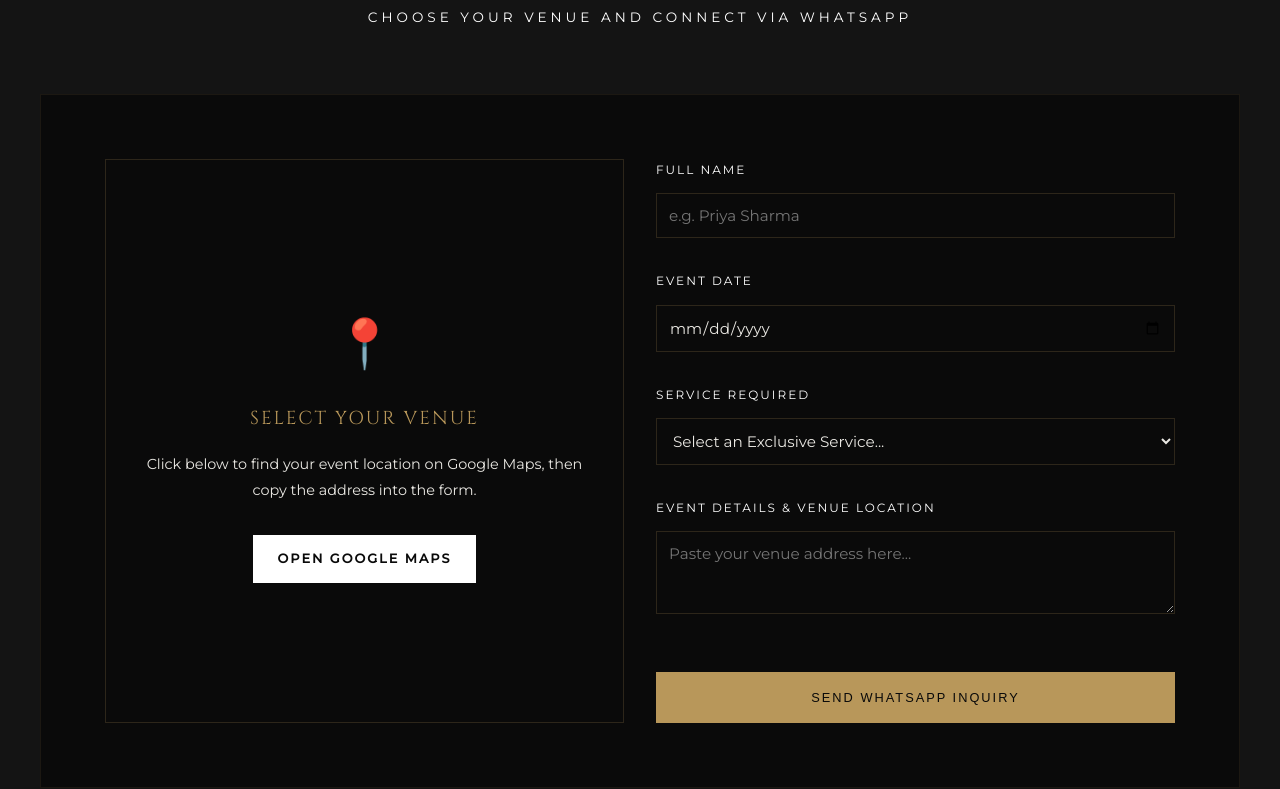
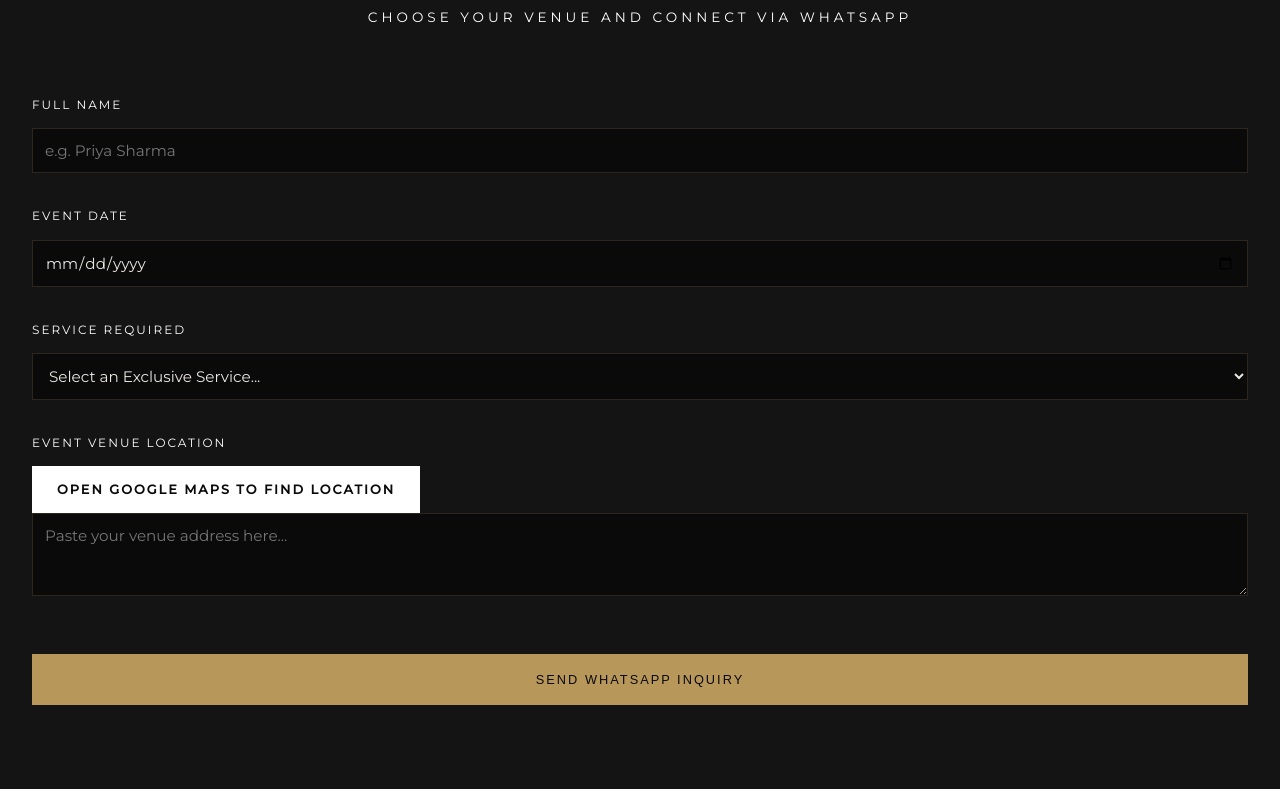
Before and after one commit to mahadev2601/cosmetics, a plain HTML site: page index.html in a window 1280 px wide. Shown: the part 4871-5660 px from the top of the page. Drawn offline with Linux system fonts and the light colour scheme; a web font is replaced by a local one.

Commit message:
Update index.html

```diff
--- a/index.html
+++ b/index.html
@@ -144,18 +144,9 @@
     <h2 class="section-title">Inquire Now</h2>
     <p class="section-subtitle">Choose your venue and connect via WhatsApp</p>
 
-    <div class="form-and-map-container">
-        <div class="map-container-link">
-            <div class="map-placeholder">
-                <span class="icon">📍</span>
-                <h3>Select Your Venue</h3>
-                <p>Click below to find your event location on Google Maps, then copy the address into the form.</p>
-                <a href="https://www.google.com/maps" target="_blank" class="btn-map-link">Open Google Maps</a>
-            </div>
-        </div>
-
-        <div class="form-container">
-            <form id="booking-form">
+    <div class="form-container-full">
+        <form id="booking-form">
+            <div class="form-grid">
                 <div class="form-group">
                     <label for="name">Full Name</label>
                     <input type="text" id="name" required placeholder="e.g. Priya Sharma">
@@ -175,12 +166,13 @@
                     </select>
                 </div>
                 <div class="form-group full-width">
-                    <label for="message">Event Details & Venue Location</label>
+                    <label for="venue">Event Venue Location</label>
+                    <a href="https://www.google.com/maps" target="_blank" class="btn-map-link">Open Google Maps to find location</a>
                     <textarea id="message" rows="3" placeholder="Paste your venue address here..."></textarea>
                 </div>
-                <button type="submit" class="btn-solid">Send WhatsApp Inquiry</button>
-            </form>
-        </div>
+            </div>
+            <button type="submit" class="btn-solid">Send WhatsApp Inquiry</button>
+        </form>
     </div>
     </section>
 
```
